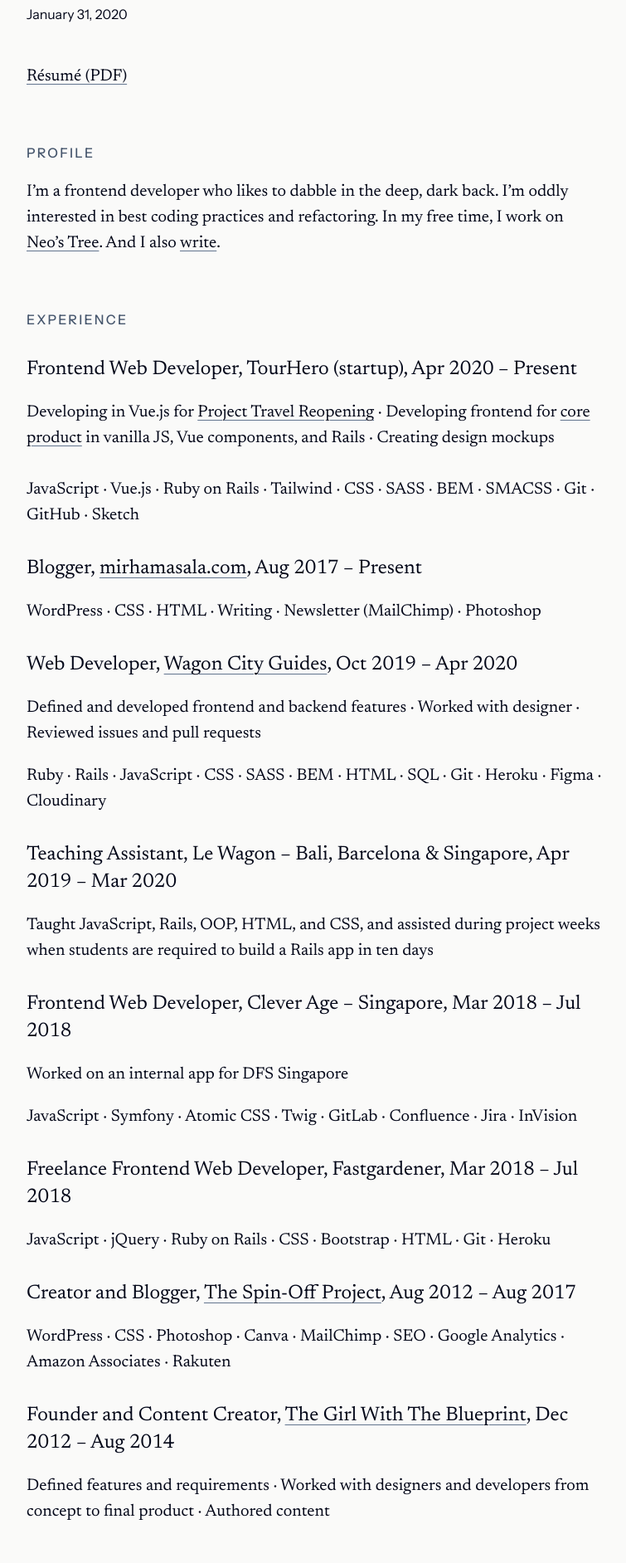
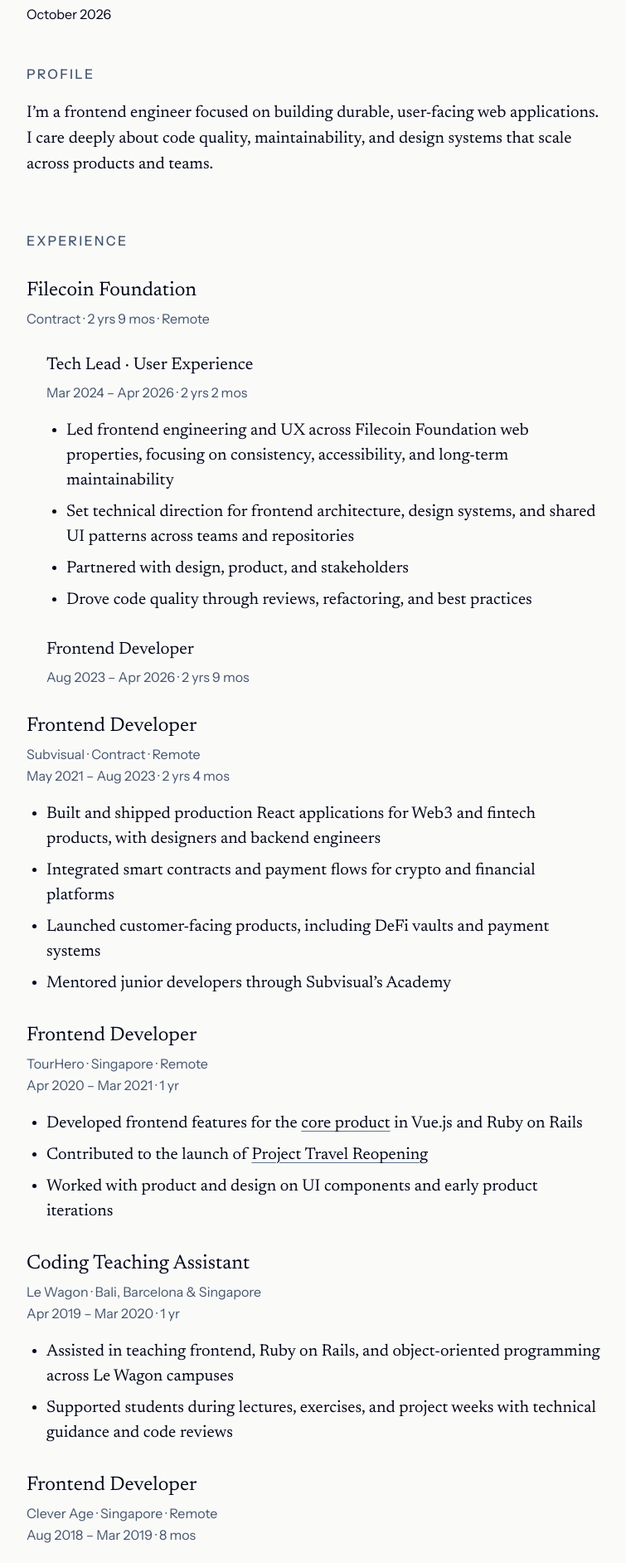
Before and after one commit to mirhamasala/mirhamasala.com, a Next.js app: page /resume in a window 1280 px wide. Shown: the part 380-2264 px from the top of the page at 83% size, without its empty margins (208-963 px from the left). Built offline with nearby package versions, Linux system fonts and the light colour scheme; no server answers.

Commit message:
Update the résumé to the current roles, and keep dates and place on a quieter line under each title.

```diff
--- a/app/resume/page.tsx
+++ b/app/resume/page.tsx
@@ -1,6 +1,6 @@
 import type { Metadata } from "next";
 import { DisplayTitle } from "@/components/display-title";
-import { formatLongDate } from "@/lib/format-date";
+import { formatMonthYear } from "@/lib/format-date";
 import { LetterMarkdownContent } from "@/lib/markdown";
 import { getResume } from "@/lib/pages";
 
@@ -28,14 +28,14 @@ export default async function ResumePage() {
               dateTime={page.date}
               className="text-[1rem] leading-snug text-slate-950"
             >
-              {formatLongDate(page.date)}
+              {formatMonthYear(page.date)}
             </time>
           </div>
         </div>
       </header>
 
       <div className="mt-10 md:mt-12 md:grid md:grid-cols-12 md:gap-8">
-        <div className="max-w-[44rem] md:col-span-7 md:col-start-3">
+        <div className="max-w-[44rem] md:col-span-7 md:col-start-3 [&_h3+p]:mt-1.5 [&_h3+p]:font-sans [&_h3+p]:text-[1rem] [&_h3+p]:leading-snug [&_h3+p]:text-slate-600 [&_h3+p+p]:mt-1 [&_h3+p+p]:font-sans [&_h3+p+p]:text-[1rem] [&_h3+p+p]:leading-snug [&_h3+p+p]:text-slate-600 [&_h4]:ml-6 [&_h4+p]:mt-1.5 [&_h4+p]:ml-6 [&_h4+p]:font-sans [&_h4+p]:text-[1rem] [&_h4+p]:leading-snug [&_h4+p]:text-slate-600 [&_h4+p+ul]:ml-6">
           <LetterMarkdownContent source={page.body} />
         </div>
       </div>
--- a/content/pages/resume.md
+++ b/content/pages/resume.md
@@ -1,64 +1,103 @@
 ---
 title: Resume
-description: Frontend work from 2020 back through teaching at Le Wagon, Clever Age, and The Spin-Off Project.
-date: 2020-01-31
+description: Frontend work from Filecoin Foundation and Subvisual back through TourHero, teaching at Le Wagon, and The Spin-Off Project.
+date: 2026-10-28
 ---
-
-[Résumé (PDF)](/resume/cv_mirha_masala_2020.pdf)
 
 ## Profile
 
-I’m a frontend developer who likes to dabble in the deep, dark back. I’m oddly interested in best coding practices and refactoring. In my free time, I work on [Neo’s Tree](https://www.neostree.com). And I also [write](https://www.mirhamasala.com).
+I’m a frontend engineer focused on building durable, user-facing web applications. I care deeply about code quality, maintainability, and design systems that scale across products and teams.
 
 ## Experience
 
-### Frontend Web Developer, TourHero (startup), Apr 2020 – Present
+### Filecoin Foundation
 
-Developing in Vue.js for [Project Travel Reopening](https://www.tourhero.com/en/ultimate-guide-covid19-travel-restrictions-reopening/) · Developing frontend for [core product](https://www.tourhero.com) in vanilla JS, Vue components, and Rails · Creating design mockups\
-\
-JavaScript · Vue.js · Ruby on Rails · Tailwind · CSS · SASS · BEM · SMACSS · Git · GitHub · Sketch
+Contract · 2 yrs 9 mos · Remote
 
-### Blogger, [mirhamasala.com](https://www.mirhamasala.com), Aug 2017 – Present
+#### Tech Lead · User Experience
 
-WordPress · CSS · HTML · Writing · Newsletter (MailChimp) · Photoshop
+Mar 2024 – Apr 2026 · 2 yrs 2 mos
 
-### Web Developer, [Wagon City Guides](https://github.com/mirhamasala/lw_city_guide), Oct 2019 – Apr 2020
+- Led frontend engineering and UX across Filecoin Foundation web properties, focusing on consistency, accessibility, and long-term maintainability
+- Set technical direction for frontend architecture, design systems, and shared UI patterns across teams and repositories
+- Partnered with design, product, and stakeholders
+- Drove code quality through reviews, refactoring, and best practices
 
-Defined and developed frontend and backend features · Worked with designer · Reviewed issues and pull requests
+#### Frontend Developer
 
-Ruby · Rails · JavaScript · CSS · SASS · BEM · HTML · SQL · Git · Heroku · Figma · Cloudinary
+Aug 2023 – Apr 2026 · 2 yrs 9 mos
 
-### Teaching Assistant, Le Wagon – Bali, Barcelona & Singapore, Apr 2019 – Mar 2020
+### Frontend Developer
 
-Taught JavaScript, Rails, OOP, HTML, and CSS, and assisted during project weeks when students are required to build a Rails app in ten days
+Subvisual · Contract · Remote
 
-### Frontend Web Developer, Clever Age – Singapore, Mar 2018 – Jul 2018
+May 2021 – Aug 2023 · 2 yrs 4 mos
 
-Worked on an internal app for DFS Singapore
+- Built and shipped production React applications for Web3 and fintech products, with designers and backend engineers
+- Integrated smart contracts and payment flows for crypto and financial platforms
+- Launched customer-facing products, including DeFi vaults and payment systems
+- Mentored junior developers through Subvisual’s Academy
 
-JavaScript · Symfony · Atomic CSS · Twig · GitLab · Confluence · Jira · InVision
+### Frontend Developer
 
-### Freelance Frontend Web Developer, Fastgardener, Mar 2018 – Jul 2018
+TourHero · Singapore · Remote
 
-JavaScript · jQuery · Ruby on Rails · CSS · Bootstrap · HTML · Git · Heroku
+Apr 2020 – Mar 2021 · 1 yr
 
-### Creator and Blogger, [The Spin-Off Project](/tsop), Aug 2012 – Aug 2017
+- Developed frontend features for the [core product](https://www.tourhero.com) in Vue.js and Ruby on Rails
+- Contributed to the launch of [Project Travel Reopening](https://www.tourhero.com/en/ultimate-guide-covid19-travel-restrictions-reopening/)
+- Worked with product and design on UI components and early product iterations
 
-WordPress · CSS · Photoshop · Canva · MailChimp · SEO · Google Analytics · Amazon Associates · Rakuten
+### Coding Teaching Assistant
 
-### Founder and Content Creator, [The Girl With The Blueprint](https://www.thegirlwiththeblueprint.com), Dec 2012 – Aug 2014
+Le Wagon · Bali, Barcelona & Singapore
 
-Defined features and requirements · Worked with designers and developers from concept to final product · Authored content
+Apr 2019 – Mar 2020 · 1 yr
+
+- Assisted in teaching frontend, Ruby on Rails, and object-oriented programming across Le Wagon campuses
+- Supported students during lectures, exercises, and project weeks with technical guidance and code reviews
+
+### Frontend Developer
+
+Clever Age · Singapore · Remote
+
+Aug 2018 – Mar 2019 · 8 mos
+
+- Built and maintained frontend features for an internal application used by Duty Free Shop Singapore
+- Implemented UI components with Symfony (Twig), JavaScript, and CSS
+
+### Creator and Writer
+
+[The Spin-Off Project](/tsop)
+
+Aug 2012 – Aug 2017 · 5 yrs 1 mo
+
+- Founded and ran a publishing project focused on experimentation, learning, and long-form writing
+- Produced written, visual, and newsletter content
+- Built an audience through SEO, social distribution, and partnerships
+- Managed the publishing workflow, including WordPress, analytics, and early monetization experiments
+
+### Intern
+
+Embassy of Bosnia and Herzegovina · The Hague
+
+Oct 2010 – Mar 2011 · 6 mos
+
+- Supported the Ambassador and embassy staff with research, briefings, and day-to-day operations
+- Represented the embassy at international meetings, lectures, and policy institutions
+- Prepared reports on political and social developments and assisted with diplomatic events
 
 ## Education
 
-**Le Wagon Coding Bootcamp – Bali, Mar 2018.** Designed, implemented, and shipped an Airbnb clone and Rails project.
+Le Wagon Coding Bootcamp – Bali, 2018.
 
-**Masters of European Studies – The University of Amsterdam, The Netherlands, 2010.**
+Masters of European Studies – The University of Amsterdam, The Netherlands, 2010.
+
+BA European Studies – The University of Amsterdam, The Netherlands, 2009.
 
 ## Skills
 
-JavaScript, Vue.js, Ruby, Ruby on Rails, CSS, SASS, BEM, HTML, Bootstrap, Tailwind, SQL, command line, Git, GitHub, Heroku, Figma, Photoshop, Cloudinary
+React, TypeScript, JavaScript, CSS, design systems, accessibility, Vue.js, Ruby on Rails, Tailwind, Figma
 
 ## Websites
 
@@ -66,4 +105,4 @@ JavaScript, Vue.js, Ruby, Ruby on Rails, CSS, SASS, BEM, HTML, Bootstrap, Tailwi
 
 [LinkedIn](https://www.linkedin.com/in/mirhamasala/)
 
-[Blog](https://www.mirhamasala.com)
+[Blog](/)
```
